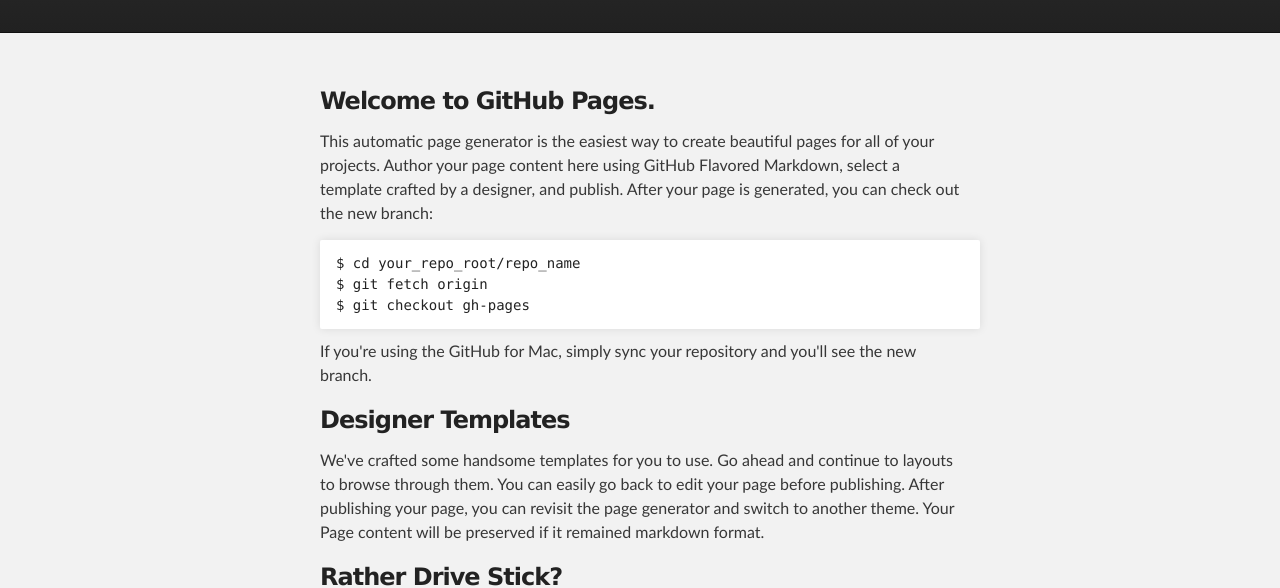
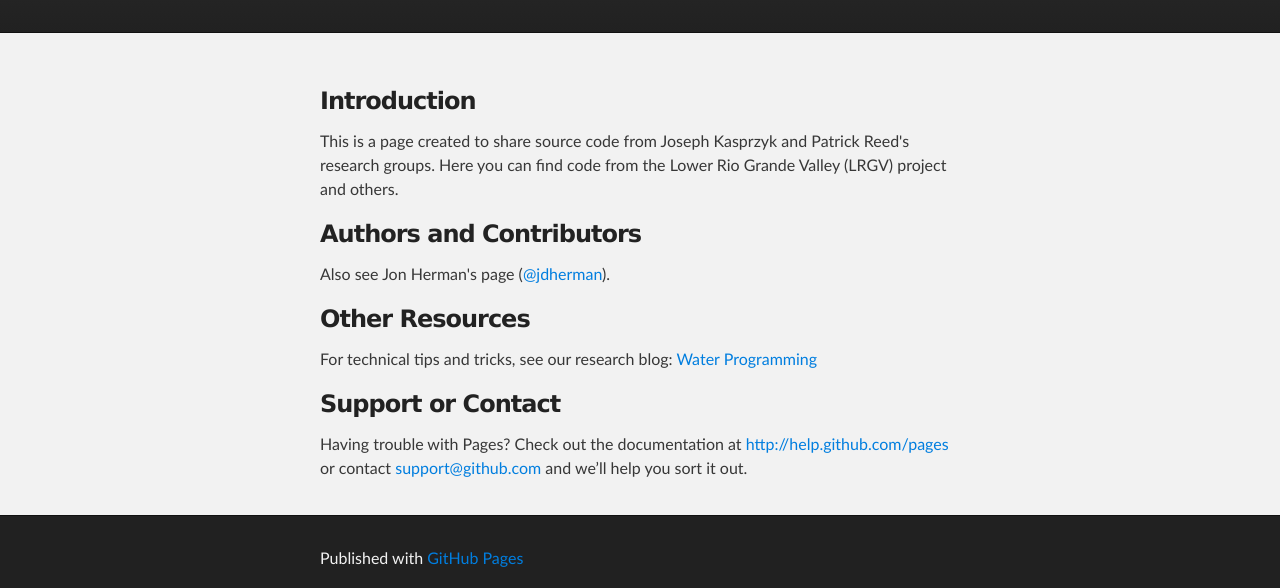
Before and after one commit to jrkasprzyk/jrkasprzyk.github.io, a plain HTML site: page index.html in a window 1280 px wide. Shown: the part 213-801 px from the top of the page. Drawn offline with Linux system fonts and the light colour scheme.

Commit message:
Replace master branch with page content via GitHub

```diff
--- a/index.html
+++ b/index.html
@@ -28,31 +28,19 @@
     <div id="main_content_wrap" class="outer">
       <section id="main_content" class="inner">
         <h3>
-<a name="welcome-to-github-pages" class="anchor" href="#welcome-to-github-pages"><span class="octicon octicon-link"></span></a>Welcome to GitHub Pages.</h3>
+<a name="introduction" class="anchor" href="#introduction"><span class="octicon octicon-link"></span></a>Introduction</h3>
 
-<p>This automatic page generator is the easiest way to create beautiful pages for all of your projects. Author your page content here using GitHub Flavored Markdown, select a template crafted by a designer, and publish. After your page is generated, you can check out the new branch:</p>
-
-<pre><code>$ cd your_repo_root/repo_name
-$ git fetch origin
-$ git checkout gh-pages
-</code></pre>
-
-<p>If you're using the GitHub for Mac, simply sync your repository and you'll see the new branch.</p>
-
-<h3>
-<a name="designer-templates" class="anchor" href="#designer-templates"><span class="octicon octicon-link"></span></a>Designer Templates</h3>
-
-<p>We've crafted some handsome templates for you to use. Go ahead and continue to layouts to browse through them. You can easily go back to edit your page before publishing. After publishing your page, you can revisit the page generator and switch to another theme. Your Page content will be preserved if it remained markdown format.</p>
-
-<h3>
-<a name="rather-drive-stick" class="anchor" href="#rather-drive-stick"><span class="octicon octicon-link"></span></a>Rather Drive Stick?</h3>
-
-<p>If you prefer to not use the automatic generator, push a branch named <code>gh-pages</code> to your repository to create a page manually. In addition to supporting regular HTML content, GitHub Pages support Jekyll, a simple, blog aware static site generator written by our own Tom Preston-Werner. Jekyll makes it easy to create site-wide headers and footers without having to copy them across every page. It also offers intelligent blog support and other advanced templating features.</p>
+<p>This is a page created to share source code from Joseph Kasprzyk and Patrick Reed's research groups.  Here you can find code from the Lower Rio Grande Valley (LRGV) project and others.</p>
 
 <h3>
 <a name="authors-and-contributors" class="anchor" href="#authors-and-contributors"><span class="octicon octicon-link"></span></a>Authors and Contributors</h3>
 
-<p>You can <a href="https://github.com/blog/821" class="user-mention">@mention</a> a GitHub username to generate a link to their profile. The resulting <code>&lt;a&gt;</code> element will link to the contributor's GitHub Profile. For example: In 2007, Chris Wanstrath (<a href="https://github.com/defunkt" class="user-mention">@defunkt</a>), PJ Hyett (<a href="https://github.com/pjhyett" class="user-mention">@pjhyett</a>), and Tom Preston-Werner (<a href="https://github.com/mojombo" class="user-mention">@mojombo</a>) founded GitHub.</p>
+<p>Also see Jon Herman's page (<a href="https://github.com/jdherman" class="user-mention">@jdherman</a>).</p>
+
+<h3>
+<a name="other-resources" class="anchor" href="#other-resources"><span class="octicon octicon-link"></span></a>Other Resources</h3>
+
+<p>For technical tips and tricks, see our research blog: <a href="http://waterprogramming.wordpress.com">Water Programming</a></p>
 
 <h3>
 <a name="support-or-contact" class="anchor" href="#support-or-contact"><span class="octicon octicon-link"></span></a>Support or Contact</h3>
@@ -68,6 +56,16 @@ $ git checkout gh-pages
       </footer>
     </div>
 
+              <script type="text/javascript">
+            var gaJsHost = (("https:" == document.location.protocol) ? "https://ssl." : "http://www.");
+            document.write(unescape("%3Cscript src='" + gaJsHost + "google-analytics.com/ga.js' type='text/javascript'%3E%3C/script%3E"));
+          </script>
+          <script type="text/javascript">
+            try {
+              var pageTracker = _gat._getTracker("UA-41303613-1");
+            pageTracker._trackPageview();
+            } catch(err) {}
+          </script>
 
 
   </body>
```
Also changed, not shown: params.json (+1 -1 lines).
